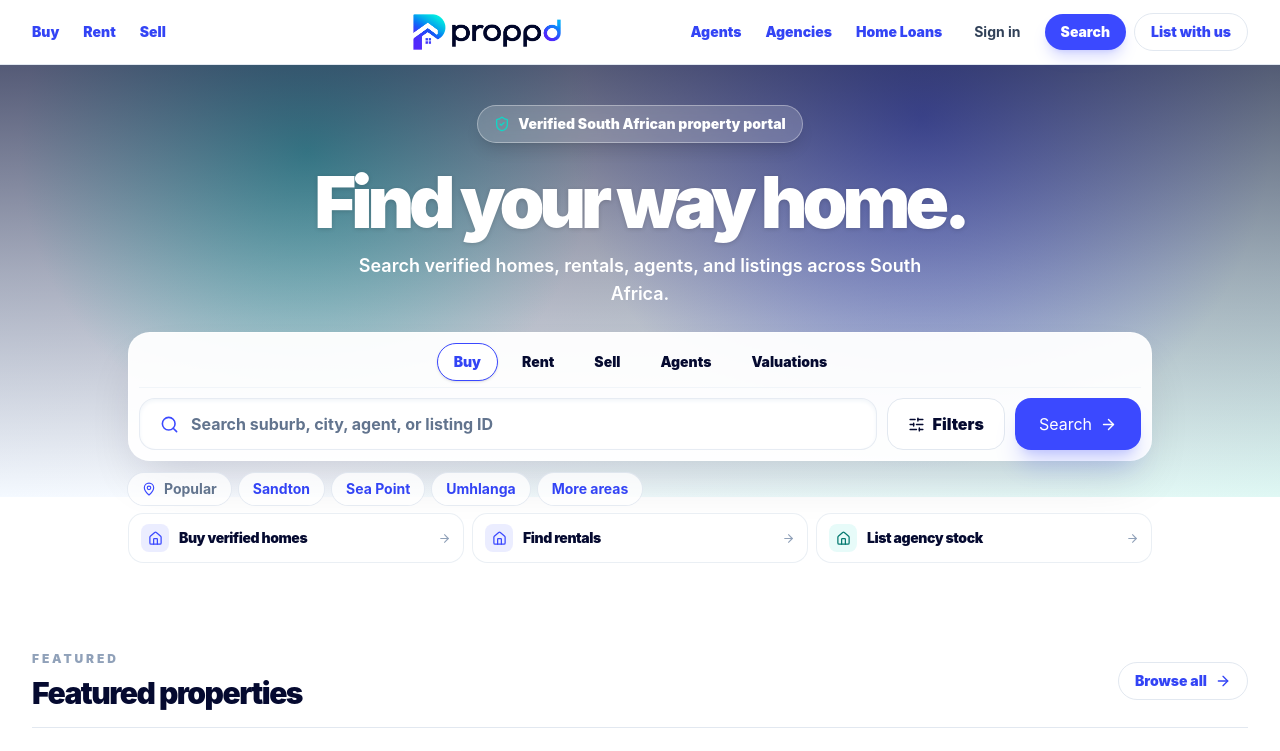
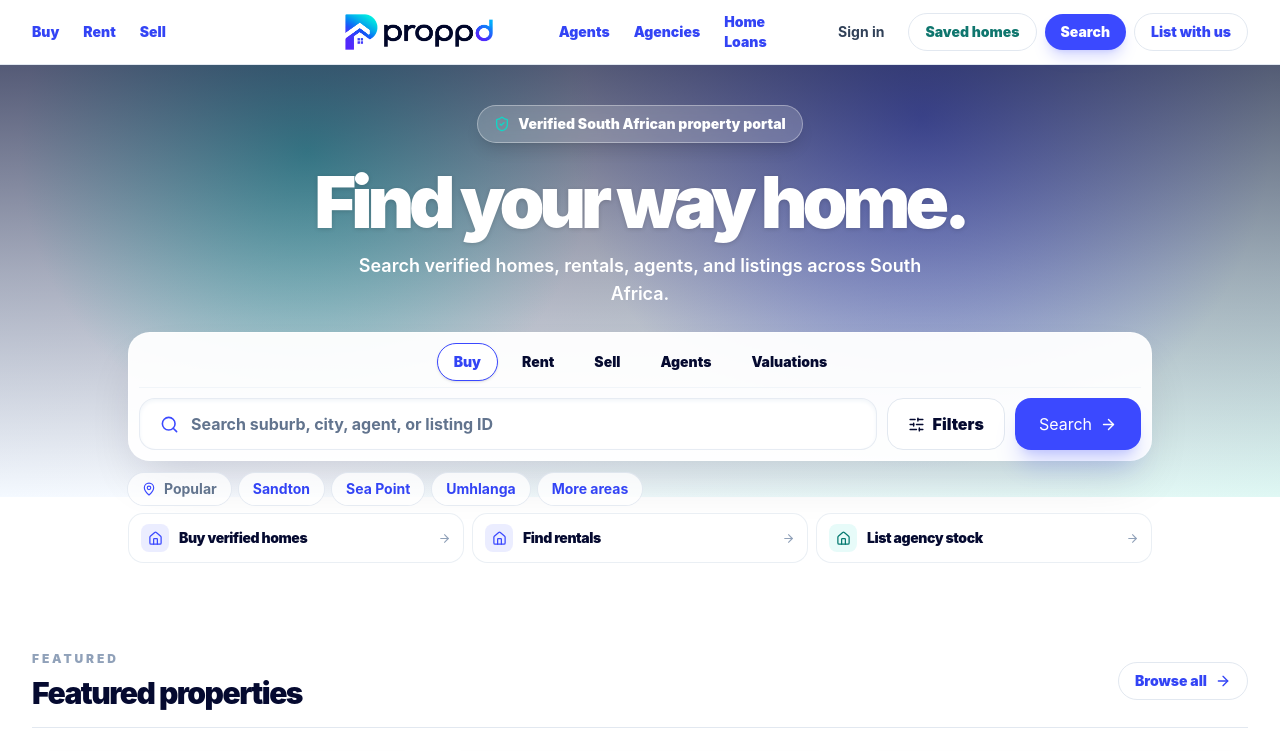
Before and after one commit to proppd/proppd-web, a Next.js app: page / in a window 1280 px wide. Shown: the top 751 px of the page. Built offline with nearby package versions, Linux system fonts and the light colour scheme; no server answers.

Commit message:
feat: surface saved homes in the header

```diff
--- a/components/site/header.tsx
+++ b/components/site/header.tsx
@@ -1,4 +1,5 @@
 import { ProppdLogo } from './logo';
+import { SavedHomesLink } from './saved-homes-link';
 
 const nav = [
   ['Buy', '/properties/for-sale'],
@@ -27,12 +28,14 @@ export function SiteHeader() {
           ))}
         </nav>
         <div className="flex items-center gap-2 lg:hidden">
+          <SavedHomesLink className="whitespace-nowrap rounded-full border border-slate-200 bg-white px-4 py-2 text-sm font-black text-[#050A30] transition hover:border-[#0f766e] hover:text-[#0f766e]" />
           <a className="rounded-full bg-[#3B49FF] px-4 py-2 text-sm font-black text-white shadow-lg shadow-[#3B49FF]/20" href="/properties">
             Search
           </a>
         </div>
         <div className="hidden items-center gap-2 lg:flex">
           <a className="rounded-full px-4 py-2 text-sm font-bold text-slate-700 transition hover:bg-slate-100" href="/login">Sign in</a>
+          <SavedHomesLink className="whitespace-nowrap rounded-full border border-slate-200 bg-white px-4 py-2 text-sm font-black text-[#050A30] transition hover:border-[#0f766e] hover:text-[#0f766e]" />
           <a className="whitespace-nowrap rounded-full bg-[#3B49FF] px-4 py-2 text-sm font-black text-white shadow-lg shadow-[#3B49FF]/20 transition hover:bg-[#050A30]" href="/properties">
             Search
           </a>
--- /dev/null
+++ b/components/site/saved-homes-link.tsx
@@ -0,0 +1,30 @@
+'use client';
+
+import { useEffect, useState } from 'react';
+
+import { readSavedHomeSlugs, subscribeSavedHomes } from '@/lib/saved-homes';
+
+type SavedHomesLinkProps = {
+  className?: string;
+};
+
+export function SavedHomesLink({ className = '' }: SavedHomesLinkProps) {
+  const [savedCount, setSavedCount] = useState(0);
+
+  useEffect(() => {
+    const sync = () => setSavedCount(readSavedHomeSlugs().length);
+    sync();
+    return subscribeSavedHomes(sync);
+  }, []);
+
+  return (
+    <a className={className} href="/saved">
+      <span>Saved homes</span>
+      {savedCount > 0 ? (
+        <span className="ml-2 inline-flex min-w-5 items-center justify-center rounded-full bg-[#0f766e]/10 px-1.5 py-0.5 text-[11px] font-black text-[#0f766e]">
+          {savedCount}
+        </span>
+      ) : null}
+    </a>
+  );
+}
```
